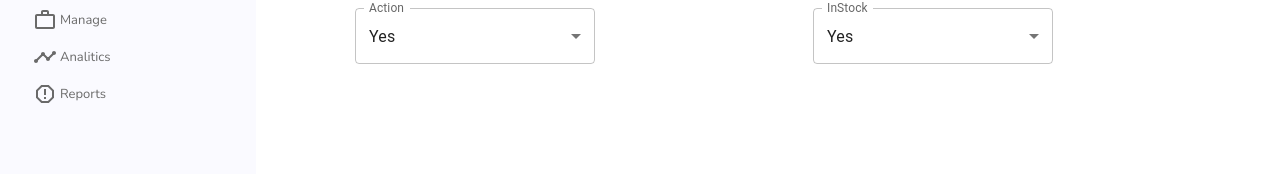
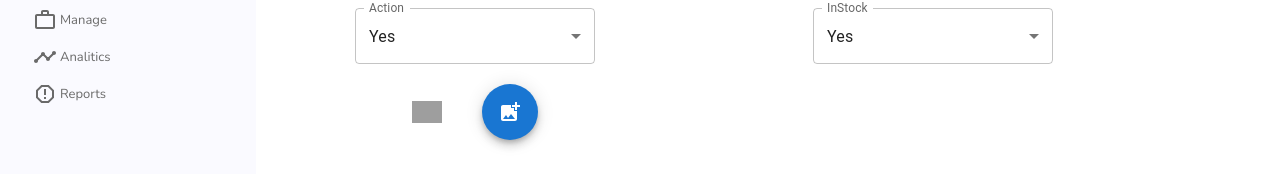
Before and after one commit to AmirHosein-Zare/Dashboard, a React (Create React App) app: page /product/1 in a window 1280 px wide. Shown: the part 633-807 px from the top of the page. Built offline with nearby package versions, Linux system fonts and the light colour scheme; grey boxes are pictures that could not be loaded.

Commit message:
finish editing products

```diff
--- a/src/pages/Product/Product.css
+++ b/src/pages/Product/Product.css
@@ -47,3 +47,14 @@
 .ProductFormInput{
     justify-self: center;
 }
+
+.ProductEditAvatar{
+    width: 30px;
+    margin-right: 40px;
+}
+
+.productEditPhoto{
+    display: flex;
+    align-items: center;
+    justify-content: center;
+}
--- a/src/pages/Product/Product.jsx
+++ b/src/pages/Product/Product.js
@@ -3,7 +3,7 @@ import './Product.css'
 import { ShowStuff } from '../../datas';
 import { Link, useParams } from 'react-router-dom';
 import Button from '@mui/material/Button';
-import Chart from './../../components/Chart/Chart'
+import Chart from '../../components/Chart/Chart'
 import { SaleProducts } from '../../datas';
 import Box from '@mui/material/Box';
 import TextField from '@mui/material/TextField';
@@ -11,6 +11,8 @@ import InputLabel from '@mui/material/InputLabel';
 import MenuItem from '@mui/material/MenuItem';
 import FormControl from '@mui/material/FormControl';
 import Select from '@mui/material/Select';
+import Fab from '@mui/material/Fab';
+import AddPhotoAlternateIcon from '@mui/icons-material/AddPhotoAlternate';
 
 export default function Product() {
     const [products, setProducts] = useState(ShowStuff)
@@ -119,6 +121,12 @@ export default function Product() {
                       </Select>
                     </FormControl>
 
+                    <div className='productEditPhoto'>
+                        <img src="logo512.png" alt="Avatar"  className='ProductEditAvatar'/>
+                        <Fab color="primary" aria-label="add">
+                            <AddPhotoAlternateIcon />
+                        </Fab>
+                    </div>
                 </Box>
         </div>
     </div>
```
